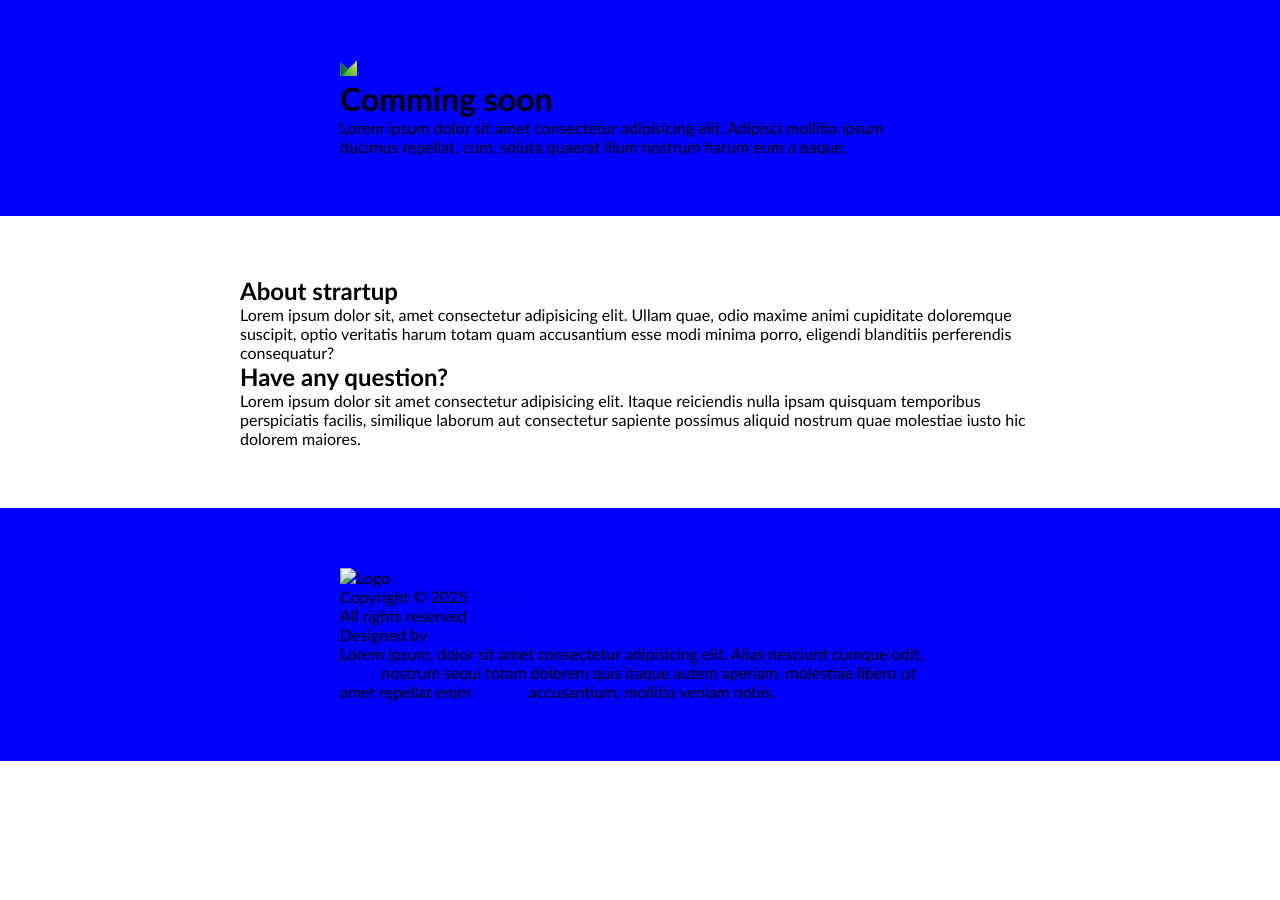
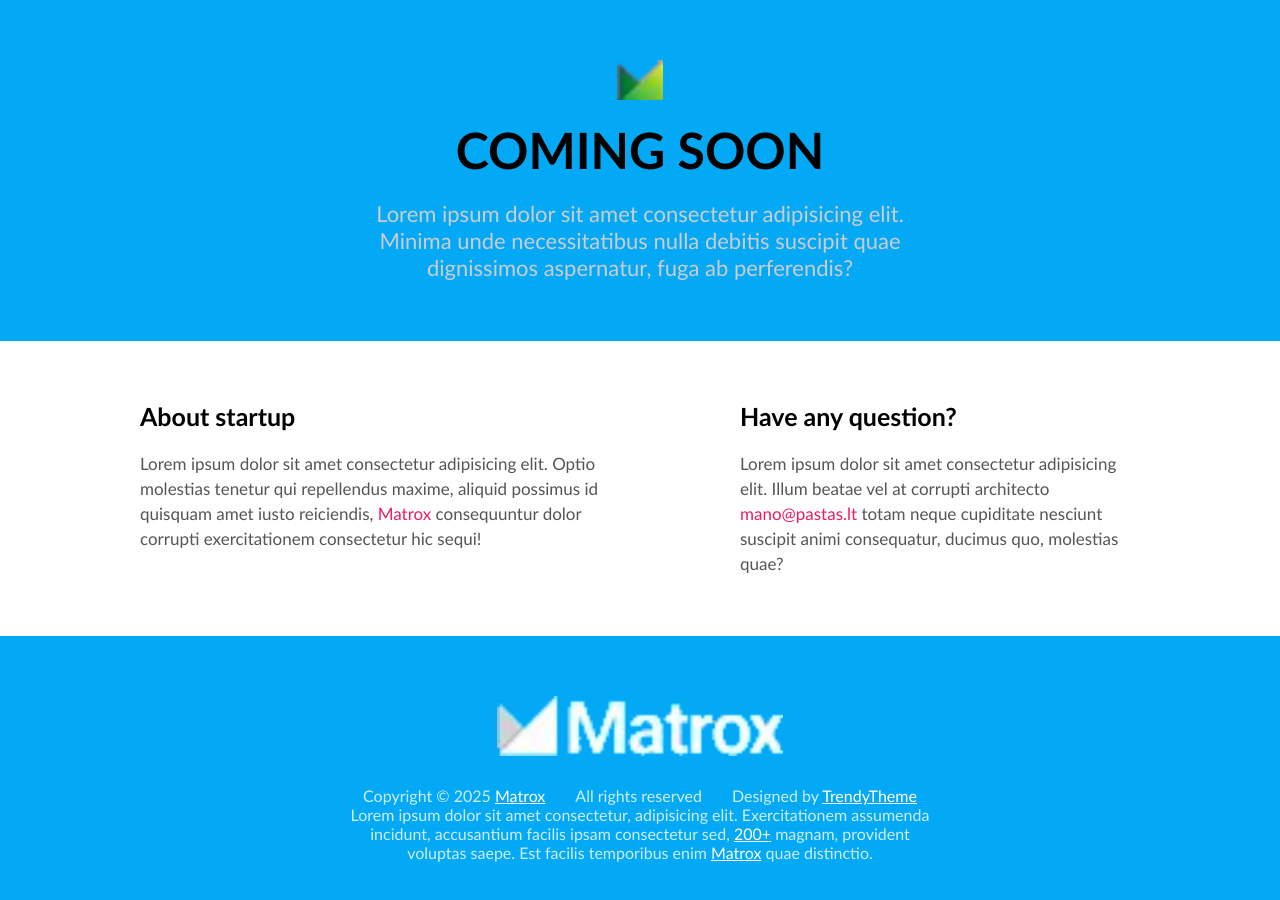
Before and after one commit to Hippo-2025/55-coming-soon, a website: page index.html in a window 1280 px wide. Before the commit the page ends 800 px from the top, so only its background shows below. Drawn offline with Linux system fonts and the light colour scheme.

Commit message:
Selector_specifity

```diff
--- /dev/null
+++ b/css/components/layout.css
@@ -0,0 +1,80 @@
+
+.container {
+  display: flex;
+  flex-direction: column;
+  align-items: center;
+  width: 100%;
+  padding-top: 60px;
+  padding-bottom: 60px;
+}
+
+.row {
+  display: flex;
+  justify-content: center;
+  flex-wrap: wrap;
+  gap: 60px 20px;
+  width: 1000px;
+}
+
+.row-short {
+  display: flex;
+  flex-direction: column;
+  align-items: center;
+  text-align: center;
+  width: 600px;
+}
+header > .row-short {
+  gap: 20px;
+}
+
+.column {
+  display: flex;
+  flex-direction: column;
+  gap: 20px;
+  width: 50%;
+}
+.column + .column {
+  width: 40%;
+  margin-left: auto;
+}
+
+@media (max-width: 1100px) {
+  .row {
+    width: 800px;
+  }
+}
+
+@media (max-width: 900px) {
+  .row {
+    width: 600px;
+  }
+  .column,
+  .column + .column {
+    width: 100%;
+  }
+}
+
+@media (max-width: 700px) {
+  .row {
+    width: 400px;
+  }
+
+  .row-short {
+    width: 400px;
+  }
+}
+
+@media (max-width: 500px) {
+  .container {
+    padding-left: 20px;
+    padding-right: 20px;
+  }
+
+  .row {
+    width: 100%;
+  }
+
+  .row-short {
+    width: 100%;
+  }
+}
--- a/css/pages/coming-soon.css
+++ b/css/pages/coming-soon.css
@@ -1,63 +1,70 @@
+
 body,
 body * {
+  margin: 0;
+  padding: 0;
   box-sizing: border-box;
-    padding: 0;
-    margin: 0;
 }
 
 body {
   font-family: 'Gill Sans', 'Gill Sans MT', Calibri, 'Trebuchet MS', sans-serif;
 }
-.container {
-    display: flex;
-    flex-direction: column;
-    align-items: center;
-    width: 100%;
-    padding-top: 60px;
-    padding-bottom: 60px;
+
+.bg-blue {
+  background-color: #03a9f5;
 }
 
-.row {
-    width: 800px;
+.logo {
+  height: 40px;
 }
 
-.row-short {
-    width: 600px;
+.main-title {
+  font-size: 50px;
+  text-transform: uppercase;
+  color: #000;
 }
 
-.bg-blue {
-    background-color: blue;
+.main-description {
+  font-size: 22px;
+  color: #ccc;
 }
 
-@media (max-width: 1100px) {
-  .row {
-    width: 800px;
-  }
+.section-title {
+  font-size: 25px;
+  color: #000;
 }
 
-@media (max-width: 900px) {
-  .row {
-    width: 600px;
+.section-description {
+  font-size: 17px;
+  line-height: 25px;
+  color: #555;
 }
-  .column,
-  .column + .column {
-    width: 100%;
+.section-description > a {
+  color: #eb1e61;
+  text-decoration: none;
 }
+
+footer {
+  /* color: rgba(255, 255, 255, 0.8); */
+  color: #ffffffcd;
+}
+
+.logo-white {
+  height: 60px;
+  margin-bottom: 30px;
+}
+
+footer a {
+  color: #fff;
+}
+
+.text-trio {
+  display: flex;
+  gap: 0 30px;
 }
 
 @media (max-width: 700px) {
-  .row {
-    width: 400px;
-  }
-
-  .row-short {
-    width: 400px;
+  .text-trio {
+    flex-direction: column;
   }
 }
-
-@media (max-width: 500px) {
-  .container {
-    padding-left: 20px;
-    padding-right: 20px;
-  }
-}
--- a/index.html
+++ b/index.html
@@ -1,53 +1,53 @@
 <!DOCTYPE html>
 <html lang="en">
+
 <head>
     <meta charset="UTF-8">
     <meta name="viewport" content="width=device-width, initial-scale=1.0">
     <title>Coming soon</title>
-   <link rel="shortcut icon" href="./favicon.ico" />
+    <link rel="shortcut icon" href="./favicon.ico" />
     <link rel="icon" type="image/png" href="./favicon/favicon-96x96.png" sizes="96x96" />
     <link rel="icon" type="image/svg+xml" href="./favicon/favicon.svg" />
     <link rel="apple-touch-icon" sizes="180x180" href="./favicon/apple-touch-icon.png" />
-    <meta name="apple-mobile-web-app-title" content="MyWebSite" />
+    <meta name="apple-mobile-web-app-title" content="Coming soon" />
     <link rel="manifest" href="./favicon/site.webmanifest" />
     <link rel="stylesheet" href="./css/pages/coming-soon.css">
+    <link rel="stylesheet" href="./css/components/layout.css">
 </head>
 
 <body>
-    <header class="container bg-blue ">
-        <div class = "row-short">
-            <img src="./img/logo.png" alt="Logo">
-            <h1> Comming soon</h1>
-            <p> Lorem ipsum dolor sit amet consectetur adipisicing elit. Adipisci mollitia ipsum ducimus repellat, cum, soluta quaerat illum nostrum harum eum a eaque,  </p>
+    <header class="container bg-blue">
+        <div class="row-short">
+            <img class="logo" src="./img/logo.png" alt="Logo">
+            <h1 class="main-title">Coming soon</h1>
+            <p class="main-description">Lorem ipsum dolor sit amet consectetur adipisicing elit. Minima unde necessitatibus nulla debitis suscipit quae dignissimos aspernatur, fuga ab perferendis?</p>
         </div>
     </header>
 
-    <main class="container ">
+    <main class="container">
         <div class="row">
-            <div>
-                <h2>About strartup</h2>
-                <p>Lorem ipsum dolor sit, amet consectetur adipisicing elit. Ullam quae, odio maxime animi cupiditate doloremque suscipit, optio veritatis harum totam quam accusantium esse modi minima porro, eligendi blanditiis perferendis consequatur?</p>
+            <div class="column">
+                <h2 class="section-title">About startup</h2>
+                <p class="section-description">Lorem ipsum dolor sit amet consectetur adipisicing elit. Optio molestias tenetur qui repellendus maxime, aliquid possimus id quisquam amet iusto reiciendis, <a href="#">Matrox</a> consequuntur dolor corrupti exercitationem consectetur hic sequi!</p>
             </div>
-            <div>
-                <h2>Have any question?</h2>
-                <p>Lorem ipsum dolor sit amet consectetur adipisicing elit. Itaque reiciendis nulla ipsam quisquam temporibus perspiciatis facilis, similique laborum aut consectetur sapiente possimus aliquid nostrum quae molestiae iusto hic dolorem maiores.</p>
+            <div class="column">
+                <h2 class="section-title">Have any question?</h2>
+                <p class="section-description">Lorem ipsum dolor sit amet consectetur adipisicing elit. Illum beatae vel at corrupti architecto <a href="mailto:mano@pastas.lt">mano@pastas.lt</a> totam neque cupiditate nesciunt suscipit animi consequatur, ducimus quo, molestias quae?</p>
             </div>
         </div>
-
     </main>
 
     <footer class="container bg-blue">
-        <div class = "row-short">
-            <img src="#" alt="Logo">
-            <div>
-                <p>Copyright &copy; 2025  <a href="#">Matrox</a> </p>
+        <div class="row-short">
+            <img class="logo-white" src="./img/logo-white.png" alt="Logo">
+            <div class="text-trio">
+                <p>Copyright &copy; 2025 <a href="#">Matrox</a></p>
                 <p>All rights reserved</p>
                 <p>Designed by <a href="#">TrendyTheme</a></p>
             </div>
-            <p>Lorem ipsum, dolor sit amet consectetur adipisicing elit. Alias nesciunt cumque odit, <a href="#">200+</a>  nostrum sequi totam dolorem quis itaque autem aperiam, molestiae libero ut amet repellat enim <a href="#">Matrox</a>  accusantium, mollitia veniam nobis.</p>
+            <p>Lorem ipsum dolor sit amet consectetur, adipisicing elit. Exercitationem assumenda incidunt, accusantium facilis ipsam consectetur sed, <a href="#">200+</a> magnam, provident voluptas saepe. Est facilis temporibus enim <a href="#">Matrox</a> quae distinctio.</p>
         </div>
     </footer>
+</body>
 
-
-</body>
 </html>
```
Also changed, not shown: img/logo-white.png (added). Lines whose indentation alone changed are shown as unchanged.
